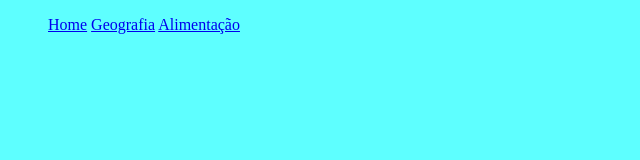
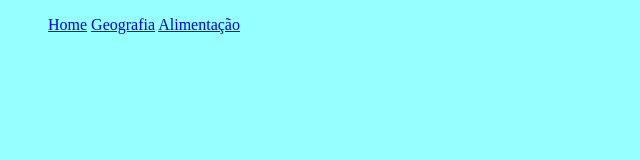
Before and after one commit to DaviAntunes/CuriosoNet, a plain HTML site: page index.html in a window 1280 px wide. Shown: the whole page, without its empty margins (0-640 px from the left). Drawn offline with Linux system fonts and the light colour scheme.

Commit message:
Update main.css

```diff
--- a/main.css
+++ b/main.css
@@ -1,3 +1,3 @@
 body{
-    background-color: #00ffffa1;
+    background-color: #00ffff69;
 }
```
